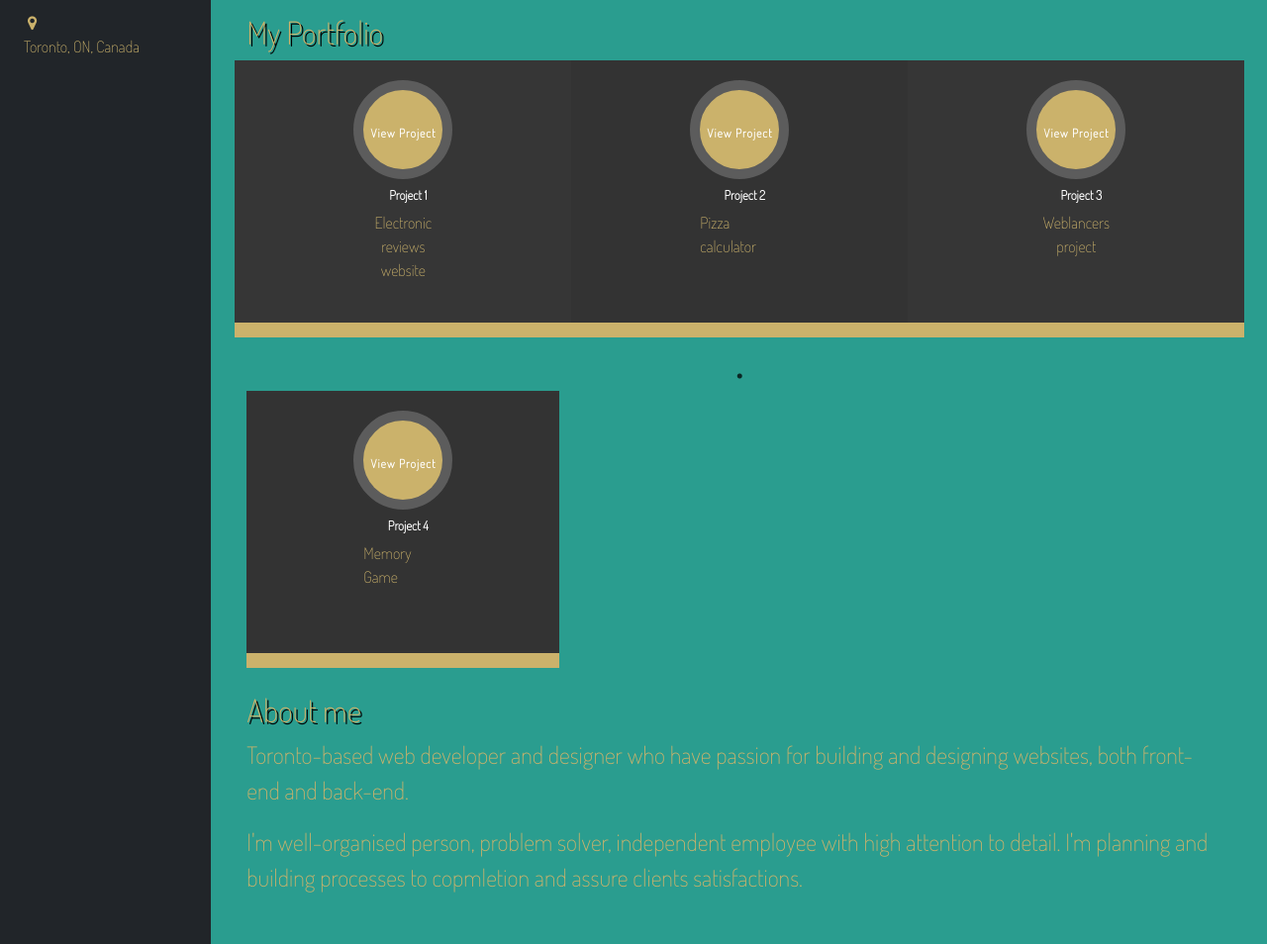
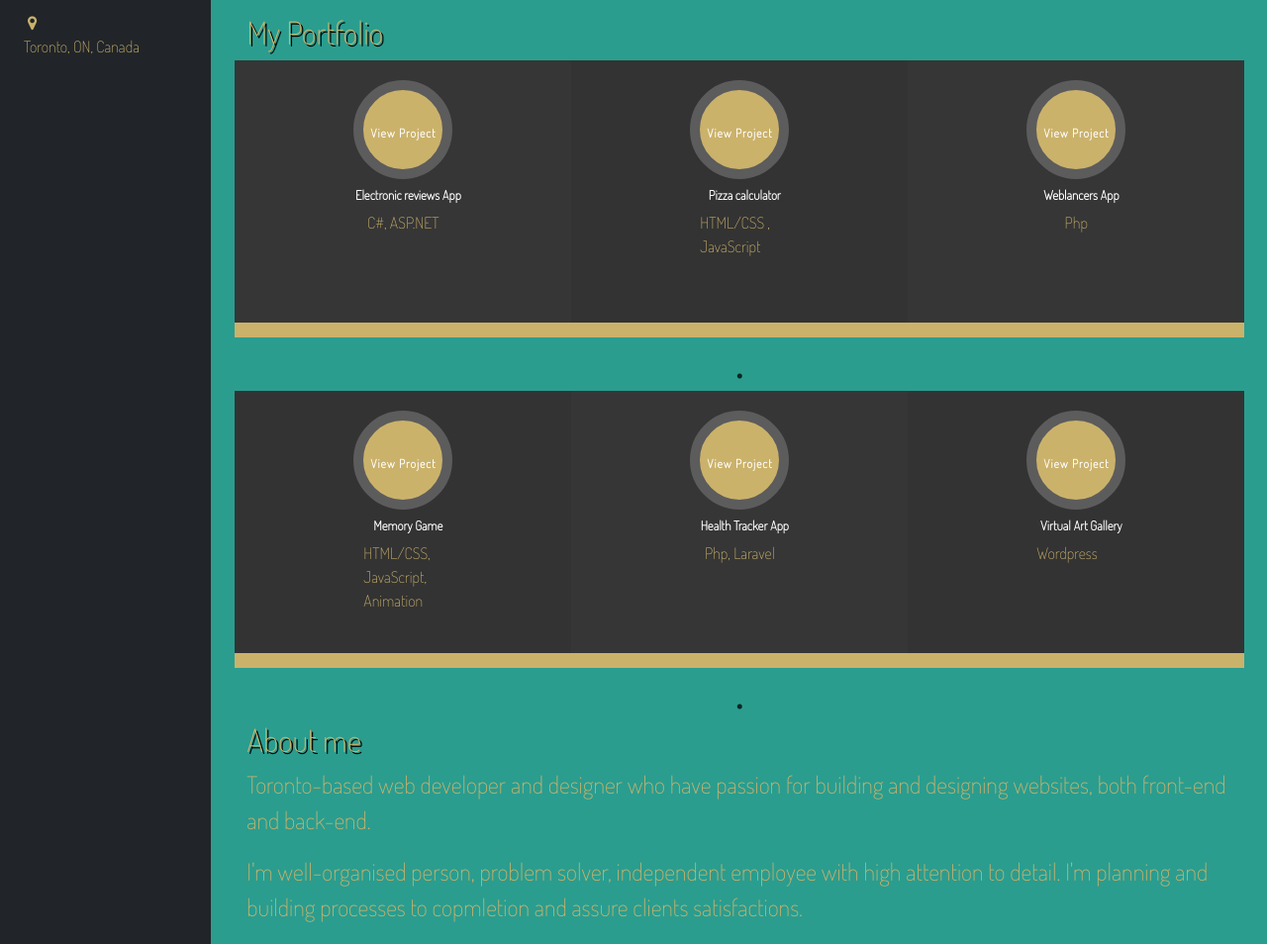
Before and after one commit to Yifat-t/Portfolio1, a website: page index.html in a window 1280 px wide. Shown: the part 525-1479 px from the top of the page at 99% size. Drawn offline with nearby package versions, Linux system fonts and the light colour scheme.

Commit message:
some funcionallity and design

```diff
--- a/index.html
+++ b/index.html
@@ -124,8 +124,8 @@
                                 <div class="threeone">
                                     <div class="circleborder">
                                         <a href="https://github.com/Yifat-t/Passion.Project">View Project</a>
-                                        <h4>Project 1</h4>
-                                        <p>Electronic reviews website</p>
+                                        <h4>Electronic reviews App</h4>
+                                        <p>C#, ASP.NET</p>
                                     </div>
                                 </div>
                             </div>
@@ -135,8 +135,8 @@
                                 <div class="threetwo">
                                     <div class="circleborder">
                                         <a href="https://mypizzacalculator.netlify.app/">View Project</a>
-                                        <h4>Project 2</h4>
-                                        <p>Pizza calculator</p>
+                                        <h4>Pizza calculator</h4>
+                                        <p>HTML/CSS , JavaScript</p>
                                     </div>
                                 </div>
                             </div>
@@ -146,29 +146,48 @@
                                 <div class="threeone">
                                     <div class="circleborder">
                                         <a href="https://weblancers.herokuapp.com/home.php">View Project</a>
-                                        <h4>Project 3</h4>
-                                        <p>Weblancers project</p>
+                                        <h4>Weblancers App</h4>
+                                        <p>Php</p>
                                     </div>
                                 </div>
                             </div>
 
                         </div>
                     </div>
-                    <div class="row">
-                        <div class="col-md-4">
+                    <div class="row slider">
+                        <div class="col-md-12">
                             <div class="threeholder">
                                 <div class="threetwo">
-
-
                                     <div class="circleborder">
                                         <a href="https://bees-memory-game.netlify.app/">View Project</a>
-                                        <h4>Project 4</h4>
-                                        <p>Memory Game</p>
+                                        <h4>Memory Game</h4>
+                                        <p>HTML/CSS, JavaScript, Animation</p>
                                     </div>
                                 </div>
-
                             </div>
-
+                        </div>
+                        <div class="col-md-12">
+                            <div class="threeholder">
+                                <div class="threeone">
+                                    <div class="circleborder">
+                                        <a href="https://github.com/Yifat-t/Health-Tracker">View Project</a>
+                                        <h4>Health Tracker App</h4>
+                                        <p>Php, Laravel</p>
+                                    </div>
+                                </div>
+                            </div>
+                        </div>
+                        <div class="col-md-12">
+                            <div class="threeholder">
+                                <div class="threetwo">
+                                    <div class="circleborder">
+                                        <a href="https://adi-tshuva.herokuapp.com/">View Project</a>
+                                        <h4>Virtual Art Gallery</h4>
+                                        <p>Wordpress</p>
+                                    </div>
+                                </div>
+                            </div>
+                        </div>
                     </div>
                     <h2 id="about">About me</h2>
                     <div class="row">
@@ -247,14 +266,14 @@
                     }
                 },
                 {
-                    breakpoint: 680,
+                    breakpoint: 550,
                     settings: {
                         slidesToShow: 2,
                         slidesToScroll: 2
                     }
                 },
                 {
-                    breakpoint: 450,
+                    breakpoint: 400,
                     settings: {
                         slidesToShow: 1,
                         slidesToScroll: 1
```
Lines whose indentation alone changed are shown as unchanged.
